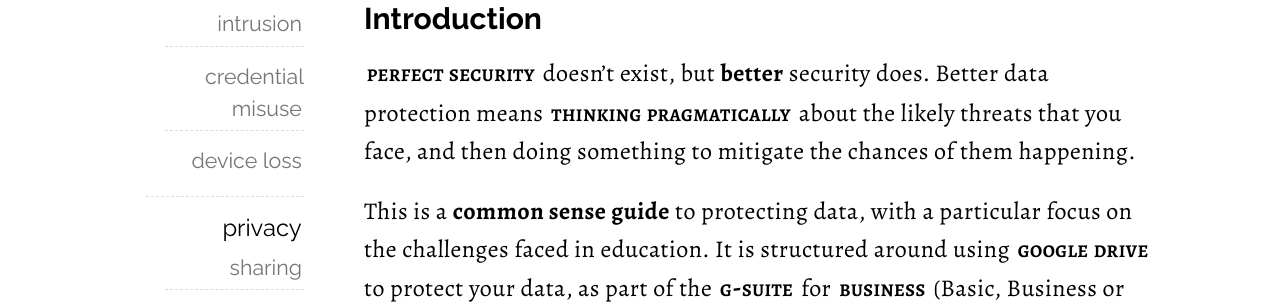
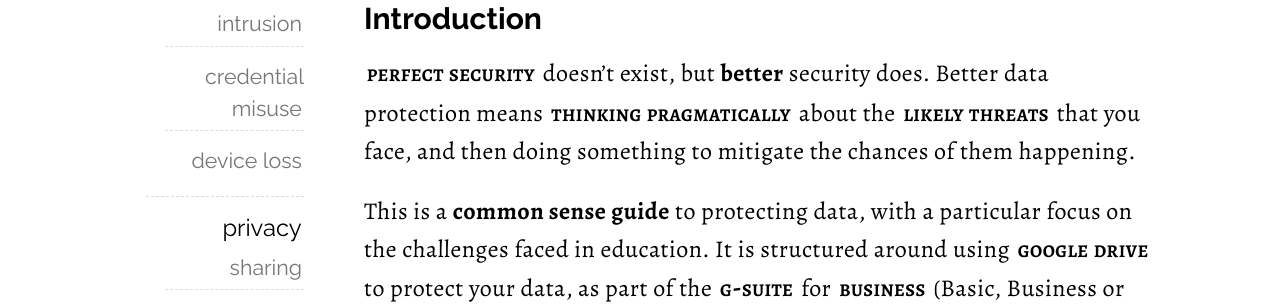
Before and after one commit to LifeStack-IO/lifestack-io.github.io, a Jekyll site: the page built from _posts/2018-08-14-Google-Drive-Data-Protection.md, in a window 1280 px wide and 900 px high. Shown: the part 261-565 px from the top of the window. Built offline with Jekyll 4.4.1, drawn with Linux system fonts in a browser that asks for light colours; some web fonts are replaced; part of the change alters nothing that is shown.

Commit message:
Link updated

```diff
--- a/_posts/2018-08-14-Google-Drive-Data-Protection.md
+++ b/_posts/2018-08-14-Google-Drive-Data-Protection.md
@@ -17,7 +17,7 @@ asset_prefix: lkp11k
 
 ## Introduction
 
-[Perfect security][1]{:target="_blank" rel="noopener"} doesn't exist, but __better__ security does. Better data protection means [thinking pragmatically][2]{:target="_blank" rel="noopener"} about the likely threats that you face, and then doing something to mitigate the chances of them happening.
+[Perfect security][1]{:target="_blank" rel="noopener"} doesn't exist, but __better__ security does. Better data protection means [thinking pragmatically][2]{:target="_blank" rel="noopener"} about the [likely threats][28]{:target="_blank" rel="noopener"} that you face, and then doing something to mitigate the chances of them happening.
 
 This is a __common sense guide__ to protecting data, with a particular focus on the challenges faced in education. It is structured around using [Google Drive][3]{:target="_blank" rel="noopener"} to protect your data, as part of the [G-Suite][4]{:target="_blank" rel="noopener"} for [Business][5]{:target="_blank" rel="noopener"} (Basic, Business or Enterprise), [Non-Profit][6]{:target="_blank" rel="noopener"} or [Education][7]{:target="_blank" rel="noopener"} plans.
 
@@ -131,3 +131,4 @@ Well-designed cloud services will likely have significantly less downtime that t
   [25]: https://support.google.com/drive/answer/2494822 "Share files from Google Drive"
   [26]: https://myaccount.google.com/device-activity "Recently Used Devices"
   [27]: https://support.google.com/googlecloud/answer/6056693 "Does Google encrypt my data?"
+  [28]: https://www.theregister.co.uk/2018/09/04/cckup_over_conspiracy_tops_selfreported_data_breaches/ "Cock-ups, rather than conspiracies, top self-reported data breaches"
```
